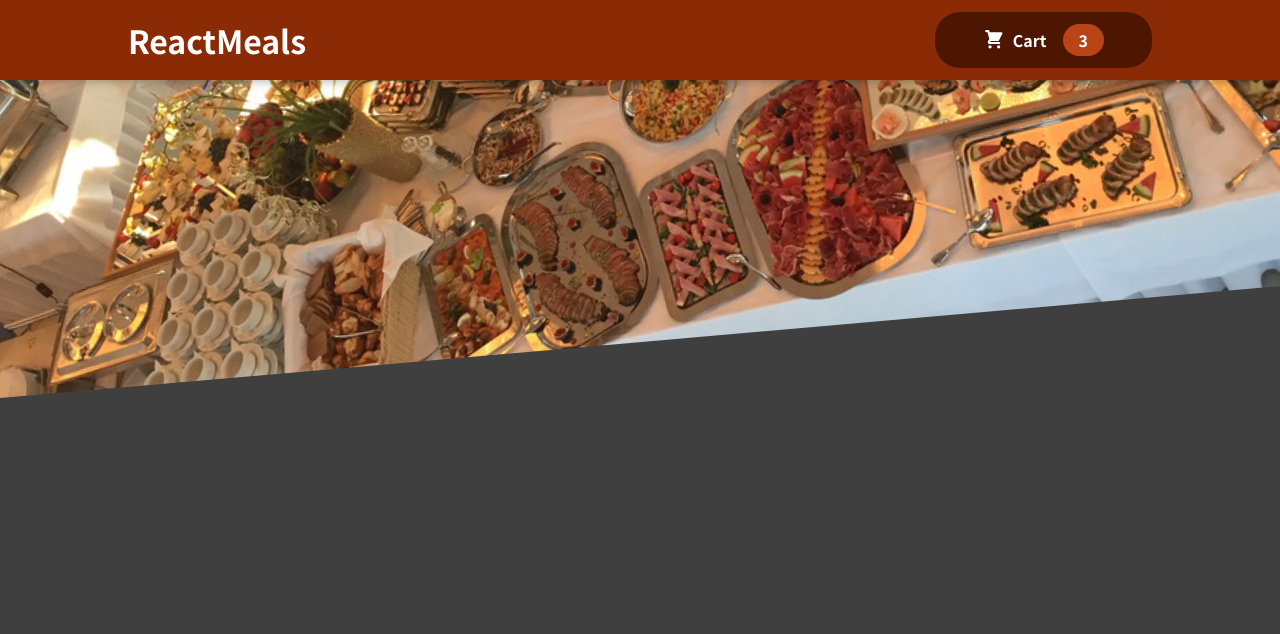
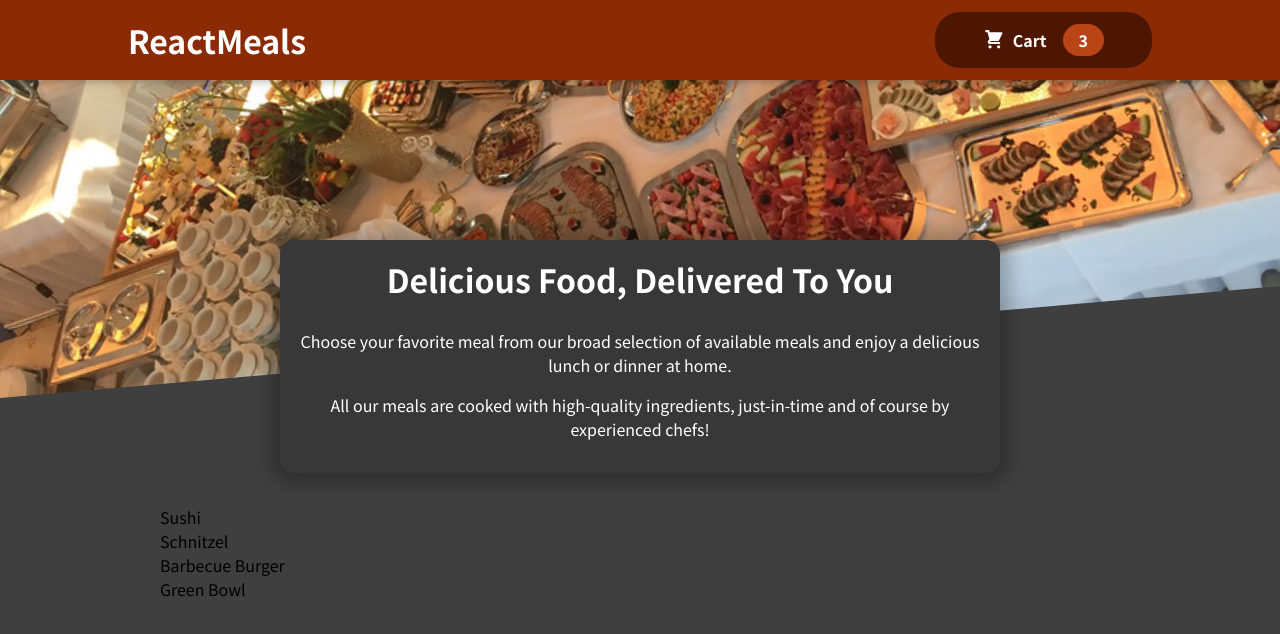
Before and after one commit to KIvanovvv/React-Practice, a React (Create React App) app in the folder PracticeProject-Food-Order-App/: page / in a window 1280 px wide. Shown: the top 634 px of the page. Built offline with nearby package versions, Linux system fonts and the light colour scheme.

Commit message:
Adding Meals Components

```diff
--- a/PracticeProject-Food-Order-App/src/App.js
+++ b/PracticeProject-Food-Order-App/src/App.js
@@ -1,10 +1,14 @@
 import React, { Fragment } from "react";
 import Header from "./components/Layout/Header.js";
+import Meals from "./components/Meals/Meals.js";
 
 function App() {
   return (
     <Fragment>
       <Header />
+      <main>
+        <Meals />
+      </main>
     </Fragment>
   );
 }
--- /dev/null
+++ b/PracticeProject-Food-Order-App/src/components/Meals/AvailableMeals.js
@@ -0,0 +1,41 @@
+import React from "react";
+
+import classes from "./AvailableMeals.module.css";
+
+const DUMMY_MEALS = [
+  {
+    id: "m1",
+    name: "Sushi",
+    description: "Finest fish and veggies",
+    price: 22.99,
+  },
+  {
+    id: "m2",
+    name: "Schnitzel",
+    description: "A german specialty!",
+    price: 16.5,
+  },
+  {
+    id: "m3",
+    name: "Barbecue Burger",
+    description: "American, raw, meaty",
+    price: 12.99,
+  },
+  {
+    id: "m4",
+    name: "Green Bowl",
+    description: "Healthy...and green...",
+    price: 18.99,
+  },
+];
+
+const AvailableMeals = () => {
+  const mealsList = DUMMY_MEALS.map((meal) => <li>{meal.name}</li>);
+  return (
+    <section className={classes.meals}>
+      <ul>{mealsList}</ul>
+    </section>
+  );
+};
+
+export default AvailableMeals;
--- /dev/null
+++ b/PracticeProject-Food-Order-App/src/components/Meals/AvailableMeals.module.css
@@ -0,0 +1,24 @@
+.meals {
+  max-width: 60rem;
+  width: 90%;
+  margin: 2rem auto;
+  animation: meals-appear 1s ease-out forwards;
+}
+
+.meals ul {
+  list-style: none;
+  margin: 0;
+  padding: 0;
+}
+
+@keyframes meals-appear {
+  from {
+    opacity: 0;
+    transform: translateY(3rem);
+  }
+
+  to {
+    opacity: 1;
+    transform: translateY(0);
+  }
+}
--- /dev/null
+++ b/PracticeProject-Food-Order-App/src/components/Meals/Meals.js
@@ -0,0 +1,14 @@
+import React, { Fragment } from "react";
+import AvailableMeals from "./AvailableMeals.js";
+import MealsSummary from "./MealsSummary.js";
+
+const Meals = () => {
+  return (
+    <Fragment>
+      <MealsSummary />
+      <AvailableMeals />
+    </Fragment>
+  );
+};
+
+export default Meals;
--- /dev/null
+++ b/PracticeProject-Food-Order-App/src/components/Meals/MealsSummary.js
@@ -0,0 +1,19 @@
+import classes from "./MealsSummary.module.css";
+
+const MealsSummary = () => {
+  return (
+    <section className={classes.summary}>
+      <h2>Delicious Food, Delivered To You</h2>
+      <p>
+        Choose your favorite meal from our broad selection of available meals
+        and enjoy a delicious lunch or dinner at home.
+      </p>
+      <p>
+        All our meals are cooked with high-quality ingredients, just-in-time and
+        of course by experienced chefs!
+      </p>
+    </section>
+  );
+};
+
+export default MealsSummary;
--- /dev/null
+++ b/PracticeProject-Food-Order-App/src/components/Meals/MealsSummary.module.css
@@ -0,0 +1,18 @@
+.summary {
+  text-align: center;
+  max-width: 45rem;
+  width: 90%;
+  margin: auto;
+  margin-top: -10rem;
+  position: relative;
+  background-color: #383838;
+  color: white;
+  border-radius: 14px;
+  padding: 1rem;
+  box-shadow: 0 1px 18px 10px rgba(0, 0, 0, 0.25);
+}
+
+.summary h2 {
+  font-size: 2rem;
+  margin-top: 0;
+}
```
